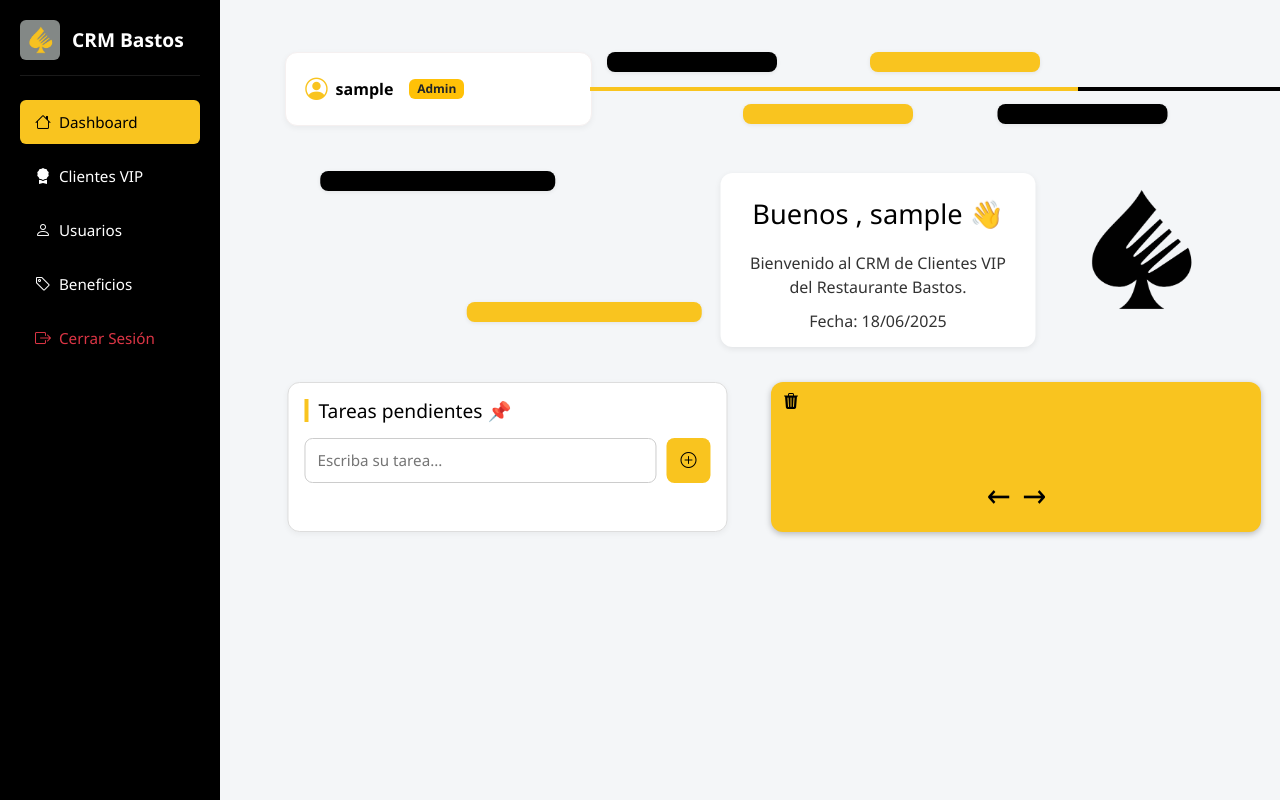
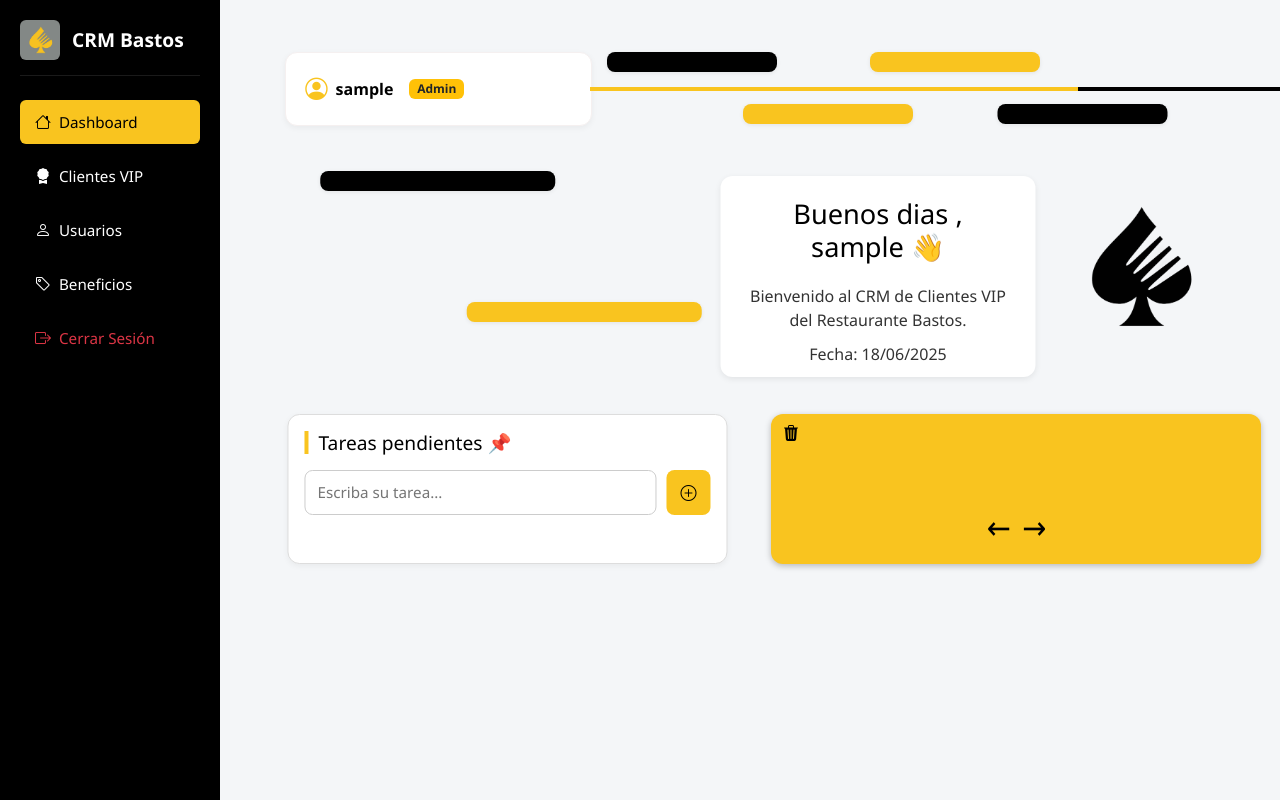
Before and after one commit to ChristianPC12/CRM_INTEGRADOR1, a PHP site: page /CRM_INT/ in a window 1280 px wide. Run offline with PHP 8.4, Linux system fonts and the light colour scheme; the visitor is signed in with stand-in values (Sample User, id 1); data that the repository does not hold is empty.

Commit message:
prueba 2

```diff
--- a/view/DashboardView.php
+++ b/view/DashboardView.php
@@ -9,7 +9,7 @@ date_default_timezone_set('America/Costa_Rica');
 $usuario = isset($_SESSION['usuario']) ? $_SESSION['usuario'] : 'Invitado';
 
 $hora = date('H');
-$saludo = ($hora < 12) ? "Buenos , $usuario" : (($hora < 18) ? "Buenas tardes, $usuario" : "Buenas noches, $usuario");
+$saludo = ($hora < 12) ? "Buenos dias  , $usuario" : (($hora < 18) ? "Buenas tardes, $usuario" : "Buenas noches, $usuario");
 $fecha = date("d/m/Y");
 ?>
 
```
